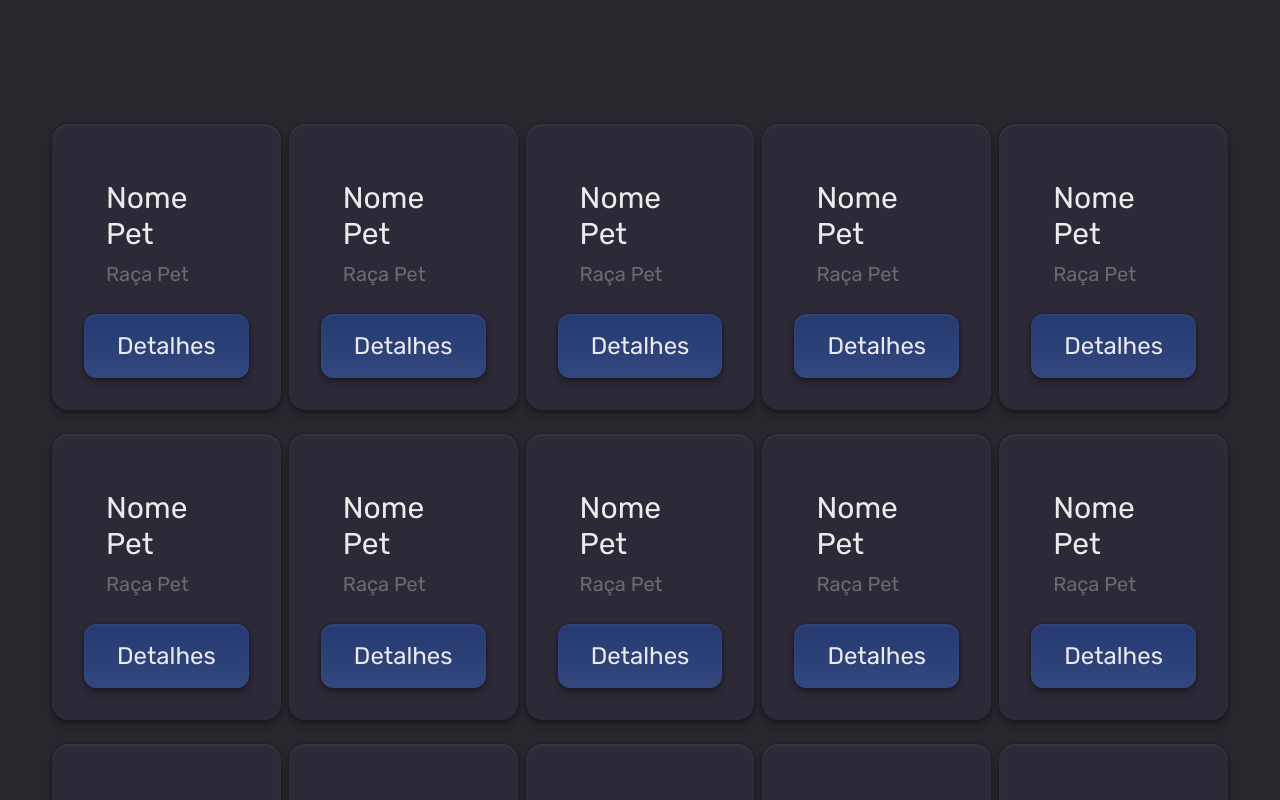
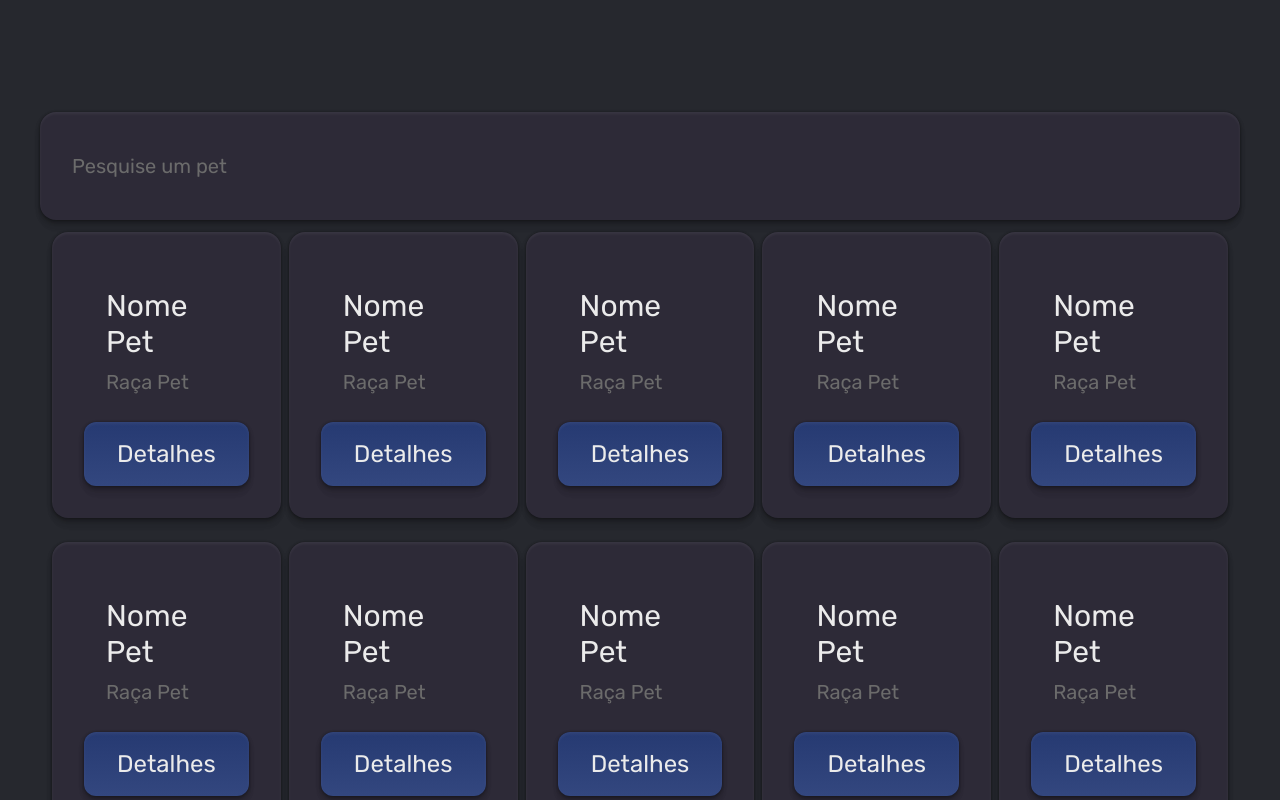
Before and after one commit to guilherme30072003/guilhermenunesazevedo065005, a React (Vite) app in the folder pets-mt/: page / in a window 1280 px wide. Shown: the top 800 px of the page. Built offline with nearby package versions, Linux system fonts and the light colour scheme.

Commit message:
Cria o componente SearchBar

```diff
--- a/pets-mt/src/App.tsx
+++ b/pets-mt/src/App.tsx
@@ -1,4 +1,5 @@
 import GridCard from "./components/grid-card"
+import SearchBar from "./components/search-bar"
 
 export default function App() {
   return (
@@ -8,6 +9,7 @@ export default function App() {
           items-center sm:items-stretch
           gap-2,
           `}>
+      <SearchBar />
       <GridCard />
       <GridCard />
       <GridCard />
--- /dev/null
+++ b/pets-mt/src/components/search-bar.tsx
@@ -0,0 +1,15 @@
+import CardBackground from "./card-background"
+import Text from "./text"
+
+export default function SearchBar() {
+    return (
+        <CardBackground className="flex flex-row w-full py-10 px-8">
+            <Text
+                as="h1"
+                variant="muted"
+            >
+                Pesquise um pet
+            </Text>
+        </CardBackground>
+    )
+}
```
